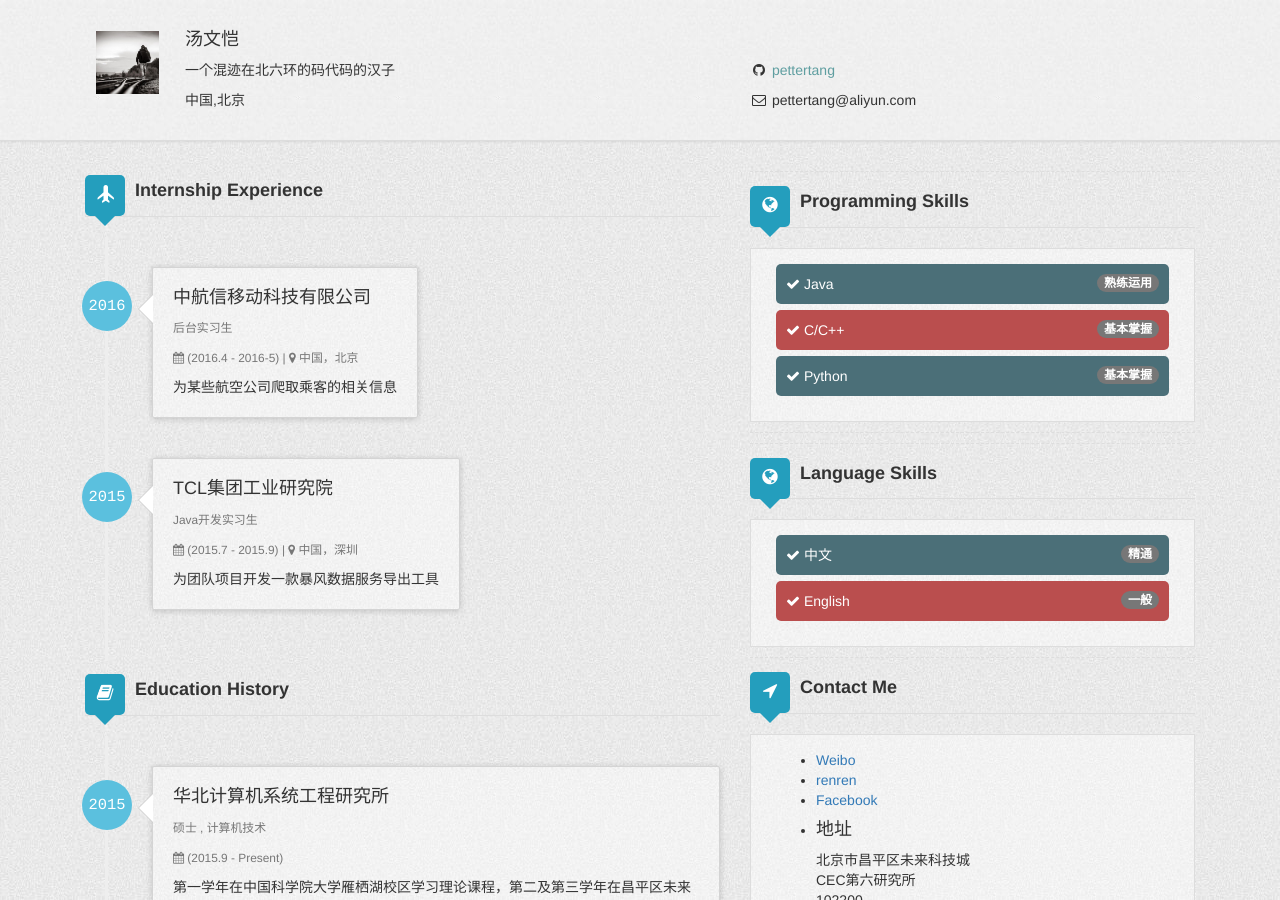
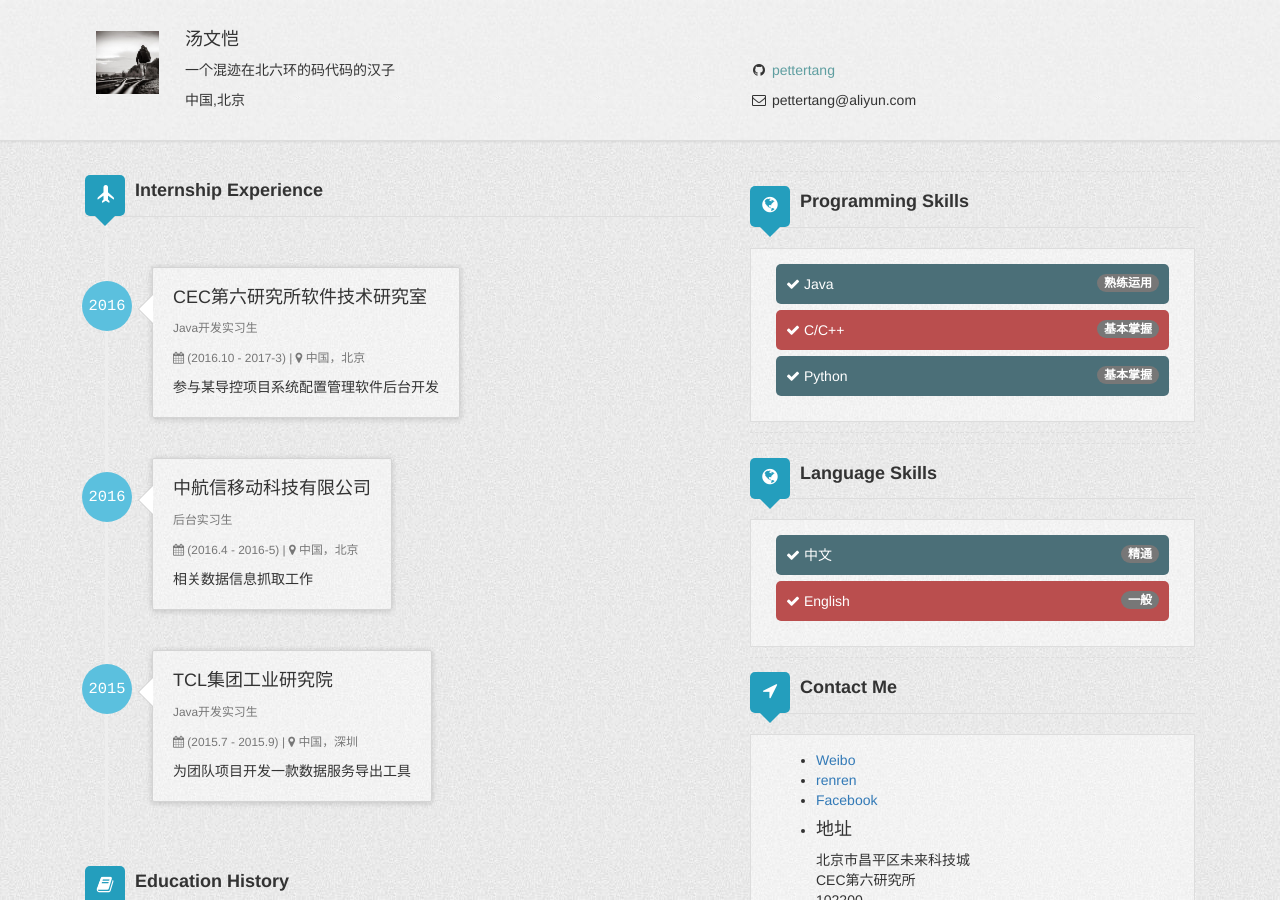
Before and after one commit to pettertang/pettertang.github.io, a Jekyll site: the page built from about.html, in a window 1280 px wide and 900 px high. Built offline with Jekyll 4.4.1, drawn with Linux system fonts in a browser that asks for light colours.

Commit message:
增加一条实习经历

```diff
--- a/_data/author.yml
+++ b/_data/author.yml
@@ -6,13 +6,20 @@ email: pettertang@aliyun.com
 github: pettertang
 gavatar: /assets/img/avatar.JPG
 internshipExperience:
+- experience3:
+  company: CEC第六研究所软件技术研究室
+  location: 中国，北京
+  title: Java开发实习生
+  started: 2016
+  duration: (2016.10 - 2017-3)
+  description: 参与某导控项目系统配置管理软件后台开发
 - experience2:
   company: 中航信移动科技有限公司
   location: 中国，北京
   title: 后台实习生
   started: 2016
   duration: (2016.4 - 2016-5)
-  description: 为某些航空公司爬取乘客的相关信息
+  description: 相关数据信息抓取工作
 
 - experience1:
   company: TCL集团工业研究院
@@ -20,7 +27,7 @@ internshipExperience:
   title: Java开发实习生
   started: 2015
   duration: (2015.7 - 2015.9)
-  description: 为团队项目开发一款暴风数据服务导出工具
+  description: 为团队项目开发一款数据服务导出工具
 
 educationHistory:
 - education2:
```
